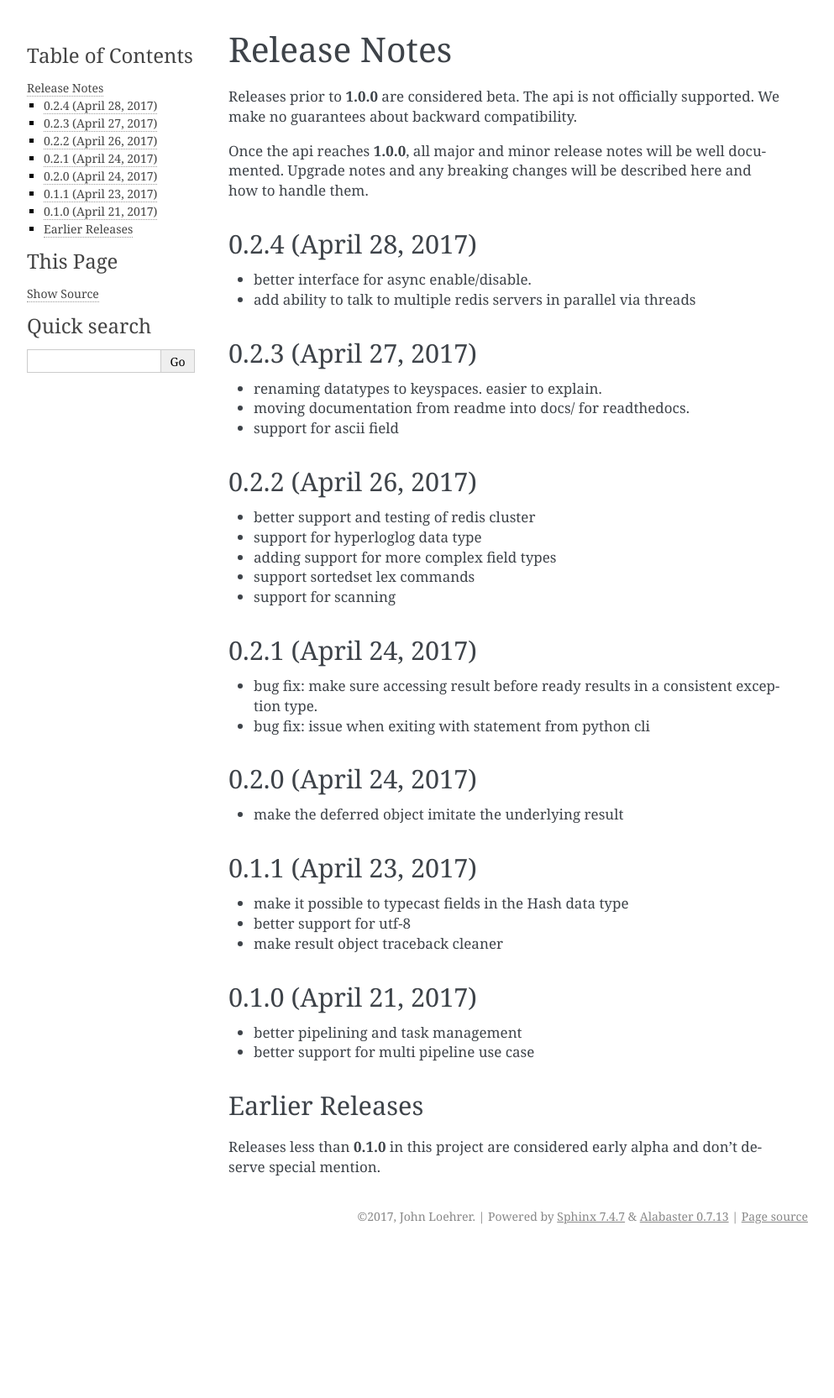
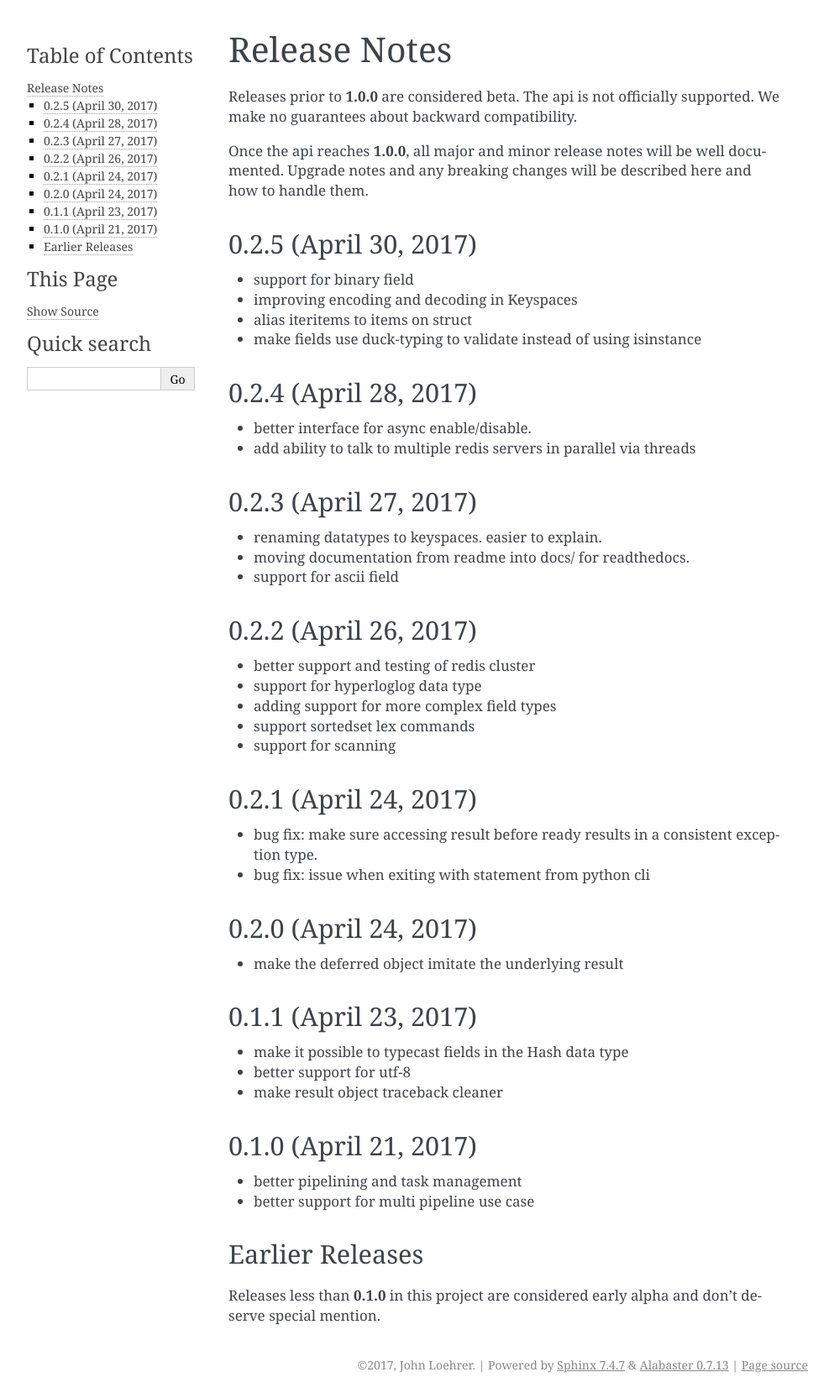
Before and after one commit to 72squared/redpipe, a Sphinx documentation site: the page built from docs/release_notes.rst, in a window 1280 px wide. Shown: the whole page at 84% size, without its empty margins (148-1141 px from the left). Built offline with Sphinx 7.4.7, drawn with Linux system fonts in a browser that asks for light colours; pages that are not in the unit, such as notebooks, are missing from menus; before the commit the page ends 1488 px from its top, so only the background shows below that.

Commit message:
updating release notes

```diff
--- a/docs/release_notes.rst
+++ b/docs/release_notes.rst
@@ -7,6 +7,14 @@ We make no guarantees about backward compatibility.
 
 Once the api reaches **1.0.0**, all major and minor release notes will be well documented.
 Upgrade notes and any breaking changes will be described here and how to handle them.
+
+0.2.5 (April 30, 2017)
+----------------------
+* support for binary field
+* improving encoding and decoding in Keyspaces
+* alias iteritems to items on struct
+* make fields use duck-typing to validate instead of using isinstance
+
 
 0.2.4 (April 28, 2017)
 ----------------------
```
